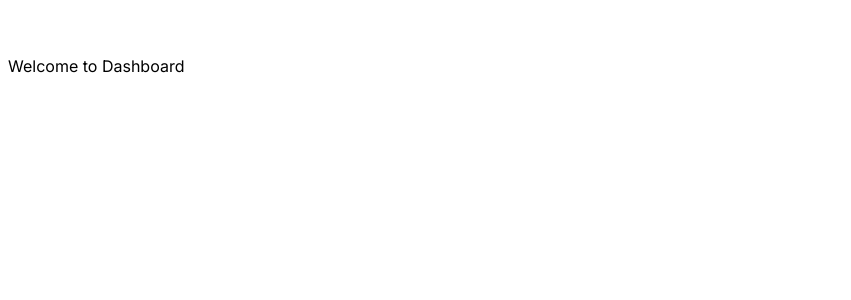
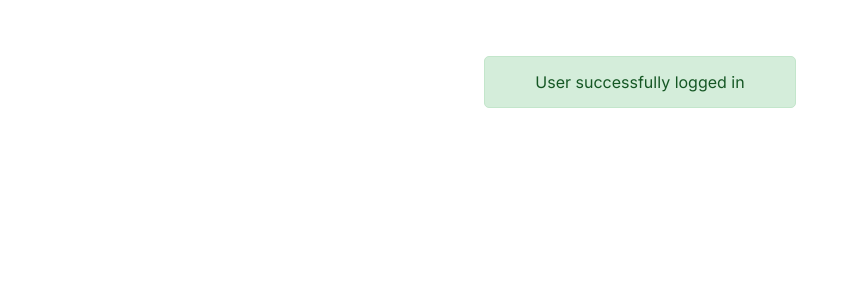
Before and after one commit to aishwindersandhu/MEG_Test, an Angular app in the folder test-app/: page /dashboard in a window 1280 px wide. Shown: the top 300 px of the page, without its empty margins (0-851 px from the left). Built offline with nearby package versions, Linux system fonts and the light colour scheme; no server answers.

Commit message:
Login Component | added conditional classes for form

```diff
--- a/test-app/src/app/auth/login/login.component.html
+++ b/test-app/src/app/auth/login/login.component.html
@@ -40,14 +40,32 @@
     border: none;
     cursor: pointer;
   }
-  .login-error-message{
-    color: red;
+  .login-submit-button-disabled{
+    background-color: #3B82F6;
+    opacity: 60%;
+    height: 50px;
+    width: 150px;
+    border-radius: 5px;
+    color: white;
+    border: none;
+    cursor: not-allowed;
+  }
+
+  .login-error-message {
+    color: #b00020;
+    background-color: #fdecea;
+    display: flex;
+    align-items: center;
+    justify-content: center;
+    border: 1px solid #f5c6cb;
+    border-radius: 5px;
     height: 50px;
     text-align: center;
+    margin:10px;
   }
 </style>
 <div class="login-form-div">
-  <form class="login-form" [formGroup]="loginForm" (ngSubmit) = "onSubmit()">
+  <form class="login-form" [formGroup]="loginForm" (ngSubmit)="onSubmit()">
     <div class="login-input-div">
       <span class="login-label"><label>
           Username:
@@ -60,13 +78,15 @@
         </label></span>
       <input type="text" formControlName="password" class="login-input-text" />
     </div>
-    <div class="login-error-message">{{errorMessage}}</div>
-     <!-- //[disabled] = "isDisabled" -->
+    <div
+      [ngClass] = "{'login-error-message': errorMessage != ''}">{{errorMessage}}</div>
     <div class="login-button-div">
-      <button
-        class="login-submit-button"
-
-      >LOGIN</button>
+      <button class="login-submit-button"
+      [ngClass]="{
+        'login-submit-button-disabled': !loginForm.valid,
+        'login-submit-button': loginForm.valid
+      }"
+      [disabled]="!loginForm.valid">LOGIN</button>
     </div>
   </form>
 </div>
--- a/test-app/src/app/auth/login/login.component.ts
+++ b/test-app/src/app/auth/login/login.component.ts
@@ -18,7 +18,7 @@ import { Router } from '@angular/router';
 export class LoginComponent {
   title = 'login page';
   errorMessage = '';
-  // isDisabled = true;
+  isDisabled = true;
   loginForm: FormGroup;
   constructor(private fb: FormBuilder,
     private http: HttpClient,
@@ -33,8 +33,12 @@ export class LoginComponent {
   }
   onSubmit() {
     //make valid login api call to login the user
-    if (this.loginForm.invalid) return; // incase the form is empty or invalid
-    this.authService.login(this.loginForm.value)
+    if (this.loginForm.invalid) {
+      this.isDisabled = true;
+      return;
+    } // incase the form is empty or invalid
+    else{
+      this.authService.login(this.loginForm.value)
       .subscribe({
         next: (res) => {
           //Redirect to dashboard only if valid token
@@ -43,9 +47,11 @@ export class LoginComponent {
           }
         },
         error: (err) => {
-          this.errorMessage = "Invalid Credentials"
-          console.log(err, "Error from API");
+          this.errorMessage = "Invalid Credentials";
+          this.isDisabled = true;
+          console.log(err, "Error from Login API");
         }
       });
+    }
   }
 }
--- a/test-app/src/app/dashboard/dashboard.component.html
+++ b/test-app/src/app/dashboard/dashboard.component.html
@@ -1 +1,25 @@
-<p>{{title}}</p>
+<style>
+  .success-message{
+    border: 1px solid #c3e6cb;
+    height: 40px;
+    width: 300px;
+    padding: 5px;
+    border-radius: 5px;
+    text-align: center;
+    display: flex;
+    justify-content: center;
+    align-items: center;
+    color: #155724;
+    background-color: #d4edda;
+
+  }
+  .dashboard-main-div{
+    display: flex;
+    justify-content: center;
+    align-items: center;
+  }
+</style>
+<div class="dashboard-main-div">
+  <p class="success-message">{{title}}</p>
+
+</div>
--- a/test-app/src/app/dashboard/dashboard.component.ts
+++ b/test-app/src/app/dashboard/dashboard.component.ts
@@ -8,7 +8,7 @@ import { FormService } from '../services/form.service';
   styleUrl: './dashboard.component.scss'
 })
 export class DashboardComponent {
-  title = "Welcome to Dashboard";
+  title = "User successfully logged in";
 
   constructor(private formService: FormService) { }
   ngOnInit(): void {
--- a/test-app/src/app/services/form.service.ts
+++ b/test-app/src/app/services/form.service.ts
@@ -10,7 +10,7 @@ interface AuditFormResponse{
   providedIn: 'root'
 })
 export class FormService {
-   private getFormDataUrl = 'https://staging-master.azure.megsupporttools.com/api/v2/audit_form/';
+   private getFormDataUrl = 'https://staging-master.azure.megsupporttools.com/api/v2/audit_form/96/';
     constructor(private http: HttpClient) { }
     getFormData(): Observable<any> {
       const csrfToken = 'csrftoken=qqchOwPb1NVM0raKhJUzHspa3tuD1ohS'
@@ -19,7 +19,8 @@ export class FormService {
           'X-CSRFToken': csrfToken,
           'Content-Type': 'application/json',
           'Accept': 'application/json',
-          //'Authorization': `Bearer ${}`
+          //'Authorization': `Bearer ${}`: In case the application still uses JwT,
+          //As per my understanding its session based from backend, hence using CSRF token.
         },
         withCredentials:true
 
```
